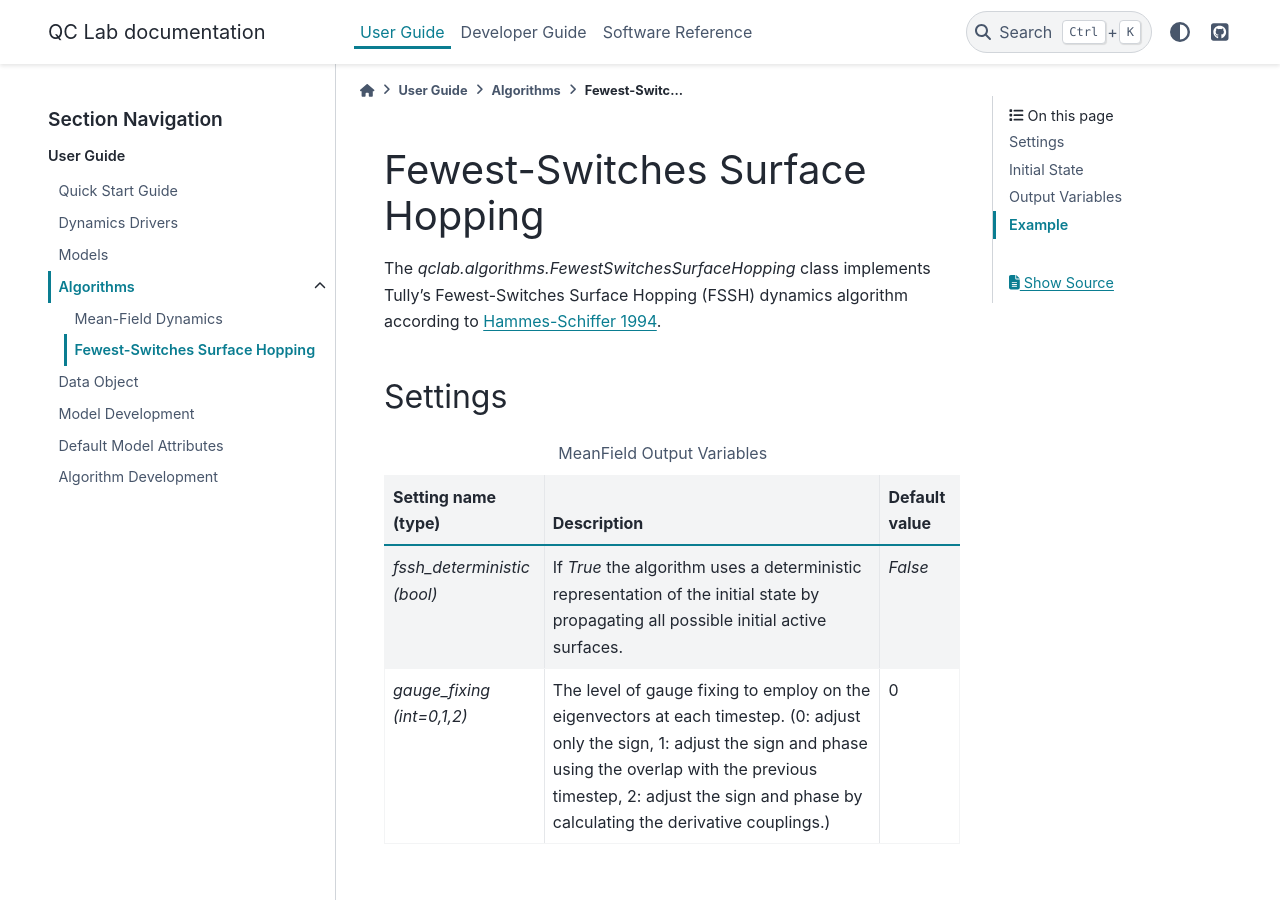
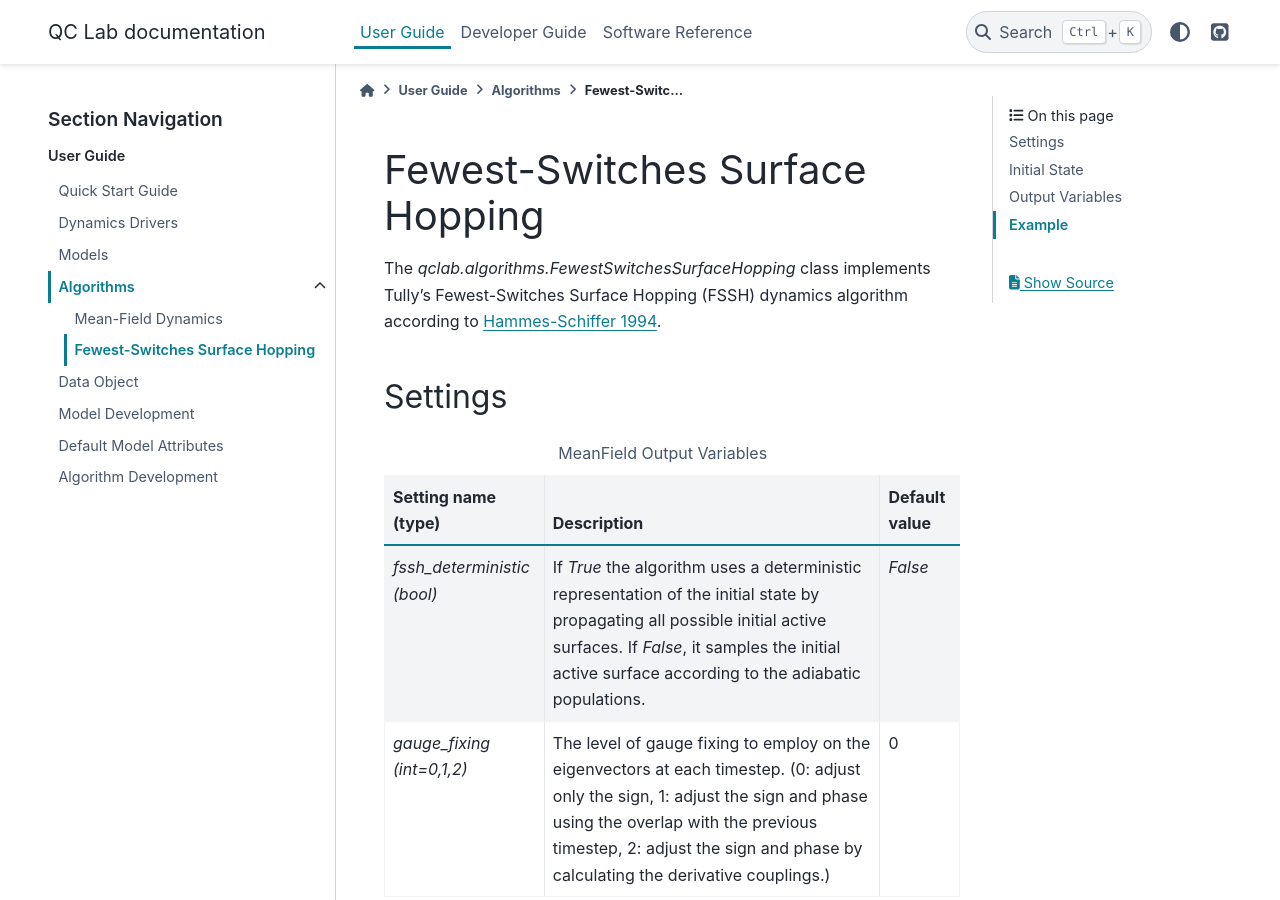
Before and after one commit to tempelaar-team/qc_lab, a Sphinx documentation site: the page built from docs/user_guide/algorithms/fssh_algorithm.rst, in a window 1280 px wide and 900 px high. Built offline with Sphinx 7.4.7 and the PyData theme 0.15.4, drawn with Linux system fonts in a browser that asks for light colours; pages that are not in the unit, such as notebooks, are missing from menus.

Commit message:
updated examples and documentation.

```diff
--- a/docs/user_guide/algorithms/fssh_algorithm.rst
+++ b/docs/user_guide/algorithms/fssh_algorithm.rst
@@ -17,7 +17,7 @@ Settings
      - Description
      - Default value
    * - `fssh_deterministic (bool)`
-     - If `True` the algorithm uses a deterministic representation of the initial state by propagating all possible initial active surfaces.
+     - If `True` the algorithm uses a deterministic representation of the initial state by propagating all possible initial active surfaces. If `False`, it samples the initial active surface according to the adiabatic populations.
      - `False`
    * - `gauge_fixing (int=0,1,2)`
      - The level of gauge fixing to employ on the eigenvectors at each timestep. (0: adjust only the sign, 1: adjust the sign and phase using the overlap with the previous timestep, 2: adjust the sign and phase by calculating the derivative couplings.)
```
Also changed, not shown: 2 other files.
